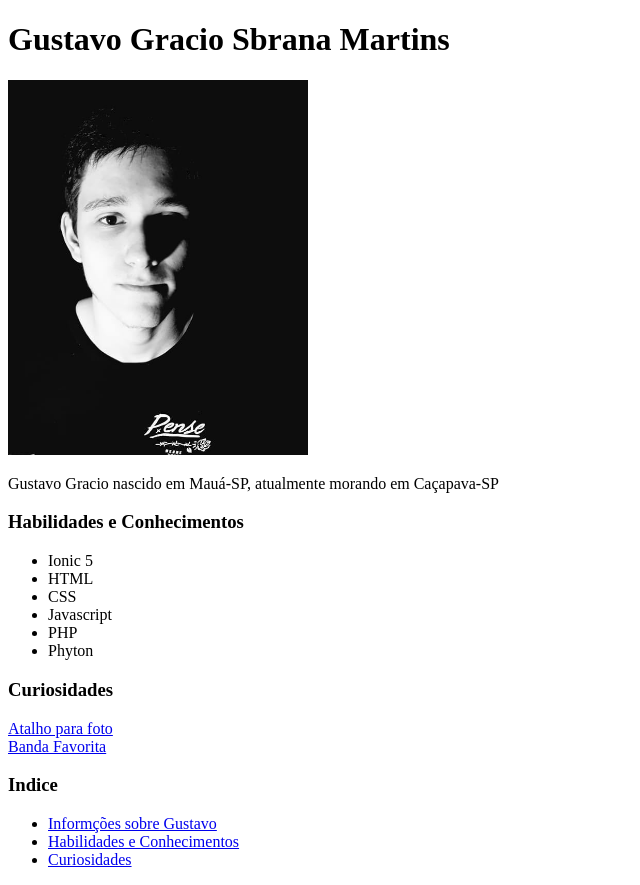
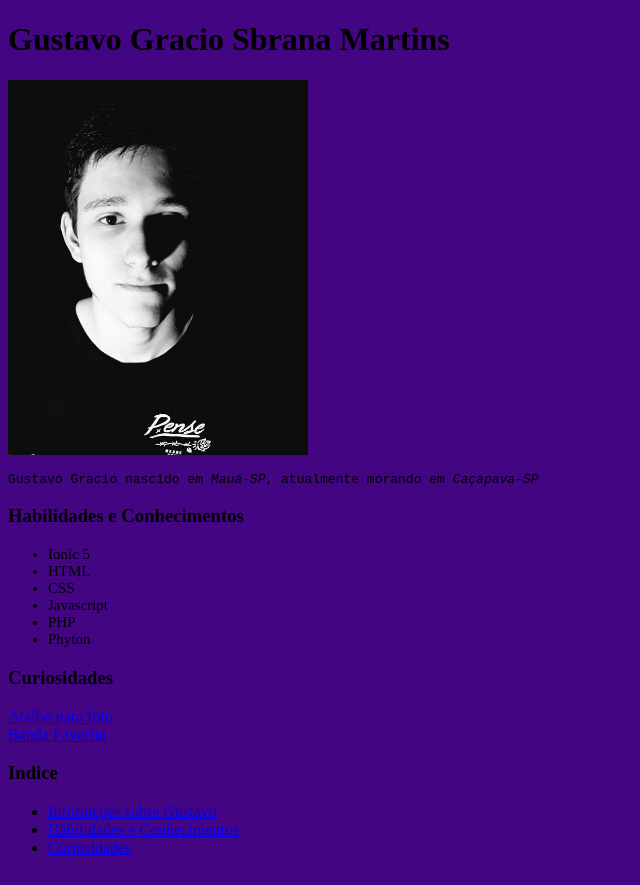
Before and after one commit to GustavoGracioM/GustavoGracioM.github.io, a plain HTML site: page index.html in a window 1280 px wide. Shown: the whole page, without its empty margins (0-640 px from the left). Drawn offline with Linux system fonts and the light colour scheme.

Commit message:
Adiciona CSS ao portfolio

```diff
--- a/index.html
+++ b/index.html
@@ -2,15 +2,32 @@
 <html lang="pt-BR">
 <head>
     <meta charset="UTF-8">
+    <style>
 
+        h1 {
+            font-family: 'Times New Roman', Times, serif;
+        }
+        p {
+            font-family: monospace;
+        }
+        body {
+            background-color: rgb(68, 5, 131);
+        }
+        em {
+            font-style: italic;
+        }
+        .list {
+            font-size: 15px;
+        }
+    </style>
     <title>Portfólio Web</title>
 </head>
 <body>
     <h1 id="informacoes">Gustavo Gracio Sbrana Martins</h1>
     <img id="fotoPerfil" src="gustavo.jpg" width="300" alt="Foto do Gustavo Gracio">
-    <p>Gustavo Gracio nascido em Mauá-SP, atualmente morando em Caçapava-SP</p>
+    <p>Gustavo Gracio nascido em <em>Mauá-SP</em>, atualmente morando em <em>Caçapava-SP</em></p>
     <h3 id="habilidades">Habilidades e Conhecimentos</h3>
-    <ul>
+    <ul class="list">
         <li>Ionic 5</li>
         <li>HTML</li>
         <li>CSS</li>
```
